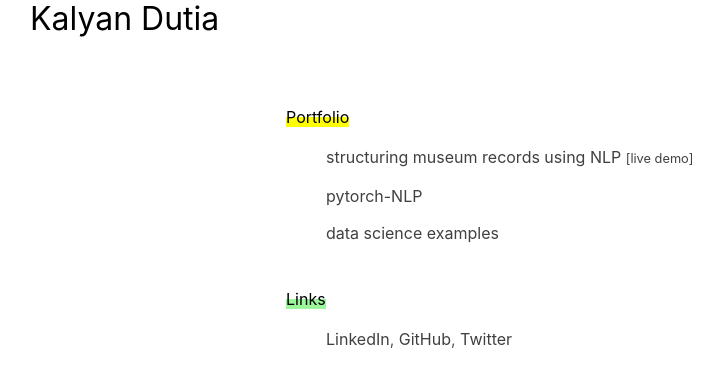
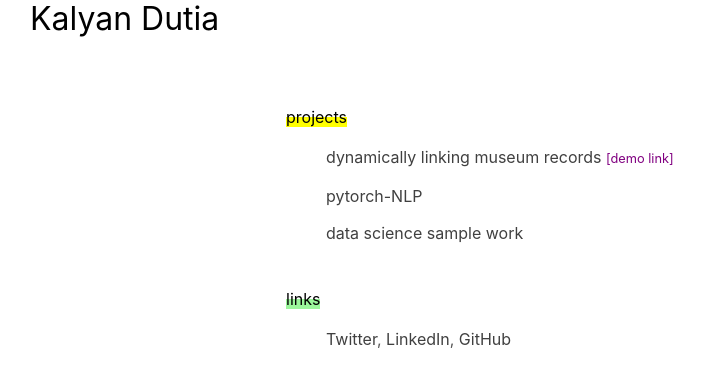
Before and after one commit to kdutia/kdutia.github.io, a PHP site: page / in a window 1280 px wide. Shown: the part 233-620 px from the top of the page, without its empty margins (362-1085 px from the left). Run offline with PHP 8.4, Linux system fonts and the light colour scheme.

Commit message:
rewording

```diff
--- a/index.html
+++ b/index.html
@@ -22,25 +22,25 @@
     <p id="name">Kalyan Dutia</p>
     <div class="blurb">
         <div class="portfolio" id="portfolio">
-            <p><span class="half_background_yellow">Portfolio</span></p>
+            <p><span class="half_background_yellow">projects</span></p>
             <ul>
                 <li>
-                    <a href="https://github.com/kdutia/sciencemuseum-demo" class="link_dev">structuring museum records using NLP</a>
-                    <a href="https://sciencemuseum-kalyan.herokuapp.com/" class="link_dev_2">[live demo]</a>
+                    <a href="https://github.com/kdutia/sciencemuseum-demo" class="link_dev">dynamically linking museum records</a>
+                    <a href="https://sciencemuseum-kalyan.herokuapp.com/" style="color:purple;" class="link_dev_2">[demo link]</a>
                 </li>
                 <li>
-                    <a href="https://github.com/kdutia/pytorch-NLP" class="link_dev">pytorch-NLP</a> <span class="in_development">in development</span>
+                    <a href="https://github.com/kdutia/pytorch-NLP" class="link_dev">pytorch-NLP</a> <span class="in_development">WIP</span>
                 </li>
                 <li>
-                    <a href="https://github.com/kdutia/data-science-samples" class="link_dev">data science examples</a> <span class="in_development">in development</span>
+                    <a href="https://github.com/kdutia/data-science-samples" class="link_dev">data science sample work</a> <span class="in_development">WIP</span>
                 </li>
             </ul>
         </div>
 
         <div class="portfolio" id="links">
-            <p><span class="half_background_green">Links</span></p>
+            <p><span class="half_background_green">links</span></p>
             <ul> <li>
-                <a href="https://www.linkedin.com/in/kalyandutia/">LinkedIn</a>, <a href="https://github.com/kdutia/">GitHub</a>, <a href="https://twitter.com/KDutia">Twitter</a>
+                <a href="https://twitter.com/KDutia">Twitter</a>, <a href="https://www.linkedin.com/in/kalyandutia/">LinkedIn</a>, <a href="https://github.com/kdutia/">GitHub</a>
             </li></ul>
         </div>
     </div>
--- a/style.css
+++ b/style.css
@@ -75,7 +75,7 @@ li {
 }
 
 .in_development {
-    font-style: italic;
+    font-size: 0.8em;
     color: purple;
     display: none;
 }
```
